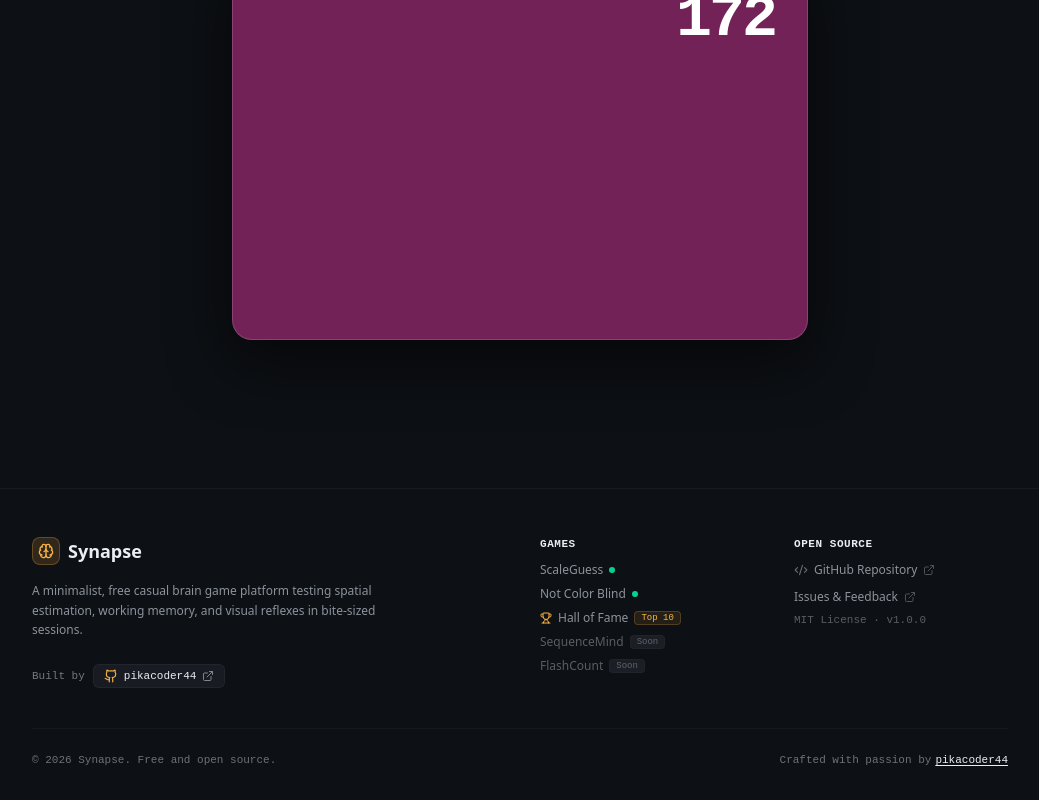
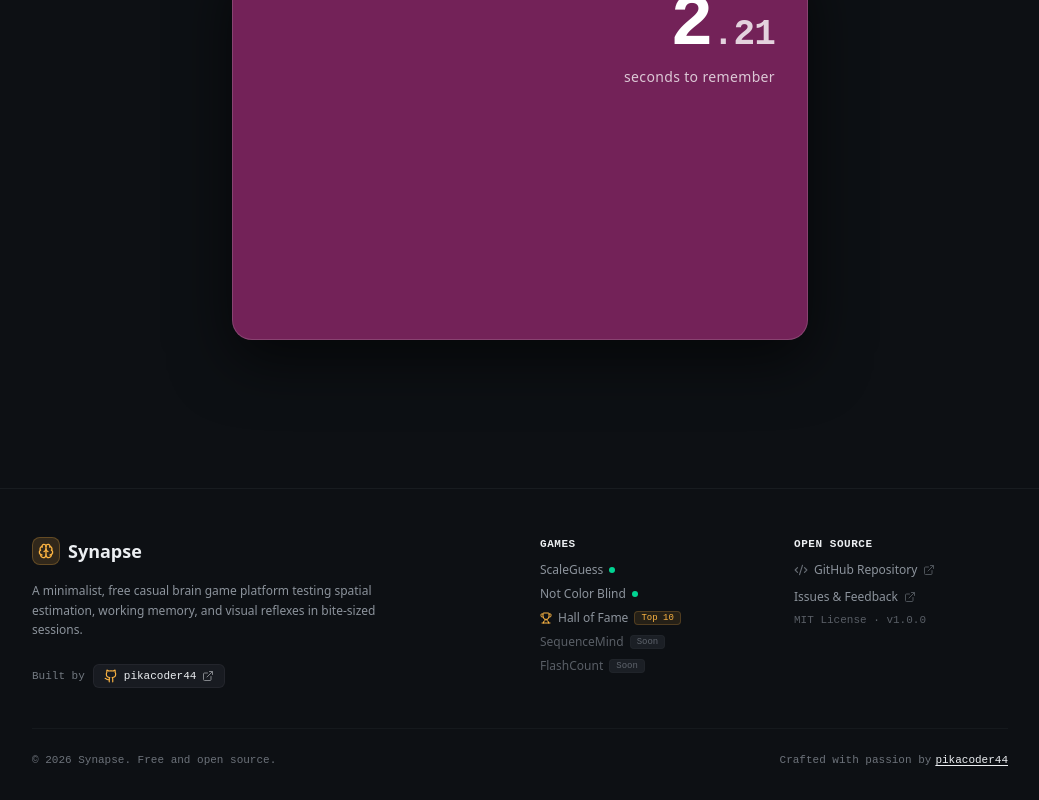
Before and after one commit to pikacoder44/Guess-the-size, a React (Vite) app: page / in a window 1280 px wide. Both pictures are taken after a click on the button "Not Color Blind". Shown: the part 222-1022 px from the top of the page, without its empty margins (120-1159 px from the left). Built offline with nearby package versions, Linux system fonts and the light colour scheme; no server answers; a web font is replaced by a local one.

Commit message:
Fixed ui of NotColorBlind

```diff
--- a/src/games/not-color-blind/NotColorBlindGame.tsx
+++ b/src/games/not-color-blind/NotColorBlindGame.tsx
@@ -11,8 +11,7 @@ import {
 } from "./color";
 import { VerticalSlider } from "./VerticalSlider";
 
-const MEMORIZE_START_COUNT = 450;
-const MEMORIZE_DURATION_MS = 4500; // 450 counts smoothly to 0 over 4.5 seconds
+const MEMORIZE_DURATION_MS = 5000; // 5.00 seconds precision countdown
 const RECALL_DURATION_SECONDS = 60;
 
 interface NotColorBlindGameProps {
@@ -24,7 +23,7 @@ export function NotColorBlindGame({ onPhaseChange }: NotColorBlindGameProps) {
   const [phase, setPhase] = useState<GamePhase>("MEMORIZE");
   const [targetColor, setTargetColor] = useState<ColorHSB>(() => randomTargetHsb());
   const [prediction, setPrediction] = useState<ColorHSB>(() => randomPredictionHsb());
-  const [memorizeCount, setMemorizeCount] = useState(MEMORIZE_START_COUNT);
+  const [memorizeRemainingMs, setMemorizeRemainingMs] = useState(MEMORIZE_DURATION_MS);
   const [recallSeconds, setRecallSeconds] = useState(RECALL_DURATION_SECONDS);
   const [result, setResult] = useState<ScoreBreakdown | null>(null);
 
@@ -40,7 +39,7 @@ export function NotColorBlindGame({ onPhaseChange }: NotColorBlindGameProps) {
     setPhase("RECALL");
   }, []);
 
-  // Memorization Stage 450-to-0 Countdown
+  // Memorization Stage 5.00-to-0.00 Precision Countdown
   useEffect(() => {
     if (phase !== "MEMORIZE") return;
 
@@ -49,11 +48,10 @@ export function NotColorBlindGame({ onPhaseChange }: NotColorBlindGameProps) {
 
     const tick = (now: number) => {
       const elapsed = now - startTime;
-      const progress = Math.min(1, elapsed / MEMORIZE_DURATION_MS);
-      const remaining = Math.max(0, Math.round(MEMORIZE_START_COUNT * (1 - progress)));
-      setMemorizeCount(remaining);
+      const remaining = Math.max(0, MEMORIZE_DURATION_MS - elapsed);
+      setMemorizeRemainingMs(remaining);
 
-      if (progress >= 1) {
+      if (remaining <= 0) {
         startRecallPhase();
       } else {
         animId = requestAnimationFrame(tick);
@@ -94,7 +92,7 @@ export function NotColorBlindGame({ onPhaseChange }: NotColorBlindGameProps) {
     const newTarget = randomTargetHsb();
     setTargetColor(newTarget);
     setPrediction(randomPredictionHsb());
-    setMemorizeCount(MEMORIZE_START_COUNT);
+    setMemorizeRemainingMs(MEMORIZE_DURATION_MS);
     setRecallSeconds(RECALL_DURATION_SECONDS);
     setResult(null);
     setPhase("MEMORIZE");
@@ -134,10 +132,15 @@ export function NotColorBlindGame({ onPhaseChange }: NotColorBlindGameProps) {
   const lowerIsLight = isLightColor(targetColor);
   const targetIsLight = isLightColor(targetColor);
 
+  // Precision 5.00s countdown format (seconds + 2-digit milliseconds)
+  const totalHundredths = Math.max(0, Math.floor(memorizeRemainingMs / 10));
+  const sec = Math.floor(totalHundredths / 100);
+  const msStr = (totalHundredths % 100).toString().padStart(2, "0");
+
   return (
     <div className="w-full flex flex-col items-center justify-center">
       {/* ─────────────────────────────────────────────────────────────
-          PHASE 1: MEMORIZATION STAGE (450-to-0 Counter in Top Right)
+          PHASE 1: MEMORIZATION STAGE (5.00 to 0.00 Precision Countdown)
       ───────────────────────────────────────────────────────────── */}
       {phase === "MEMORIZE" && (
         <div className="w-full max-w-xl flex flex-col items-center gap-6 py-4">
@@ -146,14 +149,22 @@ export function NotColorBlindGame({ onPhaseChange }: NotColorBlindGameProps) {
             className="w-full h-80 sm:h-96 rounded-3xl shadow-[0_20px_60px_rgba(0,0,0,0.6)] border border-white/15 relative overflow-hidden flex flex-col justify-between p-6 sm:p-8 transition-all duration-300"
             style={{ backgroundColor: hsbToCss(targetColor) }}
           >
-            {/* Smooth 450-to-0 Countdown Number in Top-Right (No 'seconds' / 's' unit) */}
-            <div className="absolute top-6 right-6 sm:top-8 sm:right-8 flex flex-col items-end">
-              <span
-                className={`font-mono text-5xl sm:text-6xl font-black tabular-nums tracking-tighter select-none ${
+            {/* Top-Right Precision Countdown: Seconds + 2-digit Milliseconds + 'seconds to remember' */}
+            <div className="absolute top-6 right-6 sm:top-8 sm:right-8 flex flex-col items-end select-none">
+              <div
+                className={`flex items-baseline font-mono tabular-nums tracking-tighter leading-none select-none ${
                   targetIsLight ? "text-neutral-950" : "text-white"
                 }`}
               >
-                {memorizeCount}
+                <span className="text-6xl sm:text-7xl font-black">{sec}</span>
+                <span className="text-3xl sm:text-4xl font-bold opacity-80">.{msStr}</span>
+              </div>
+              <span
+                className={`text-xs sm:text-sm font-medium tracking-wide mt-1.5 opacity-75 ${
+                  targetIsLight ? "text-neutral-950" : "text-white"
+                }`}
+              >
+                seconds to remember
               </span>
             </div>
           </div>
@@ -161,22 +172,12 @@ export function NotColorBlindGame({ onPhaseChange }: NotColorBlindGameProps) {
       )}
 
       {/* ─────────────────────────────────────────────────────────────
-          PHASE 2: RECALL STAGE (Sliders on Left, Prominent Urgent Timer)
+          PHASE 2: RECALL STAGE (Tight 2px Sliders on Left, Prominent Timer)
       ───────────────────────────────────────────────────────────── */}
       {phase === "RECALL" && (
         <div className="w-full max-w-2xl flex flex-col items-center gap-6 py-2">
-          {/* Top HUD Bar: Subtitle on Left, Big Urgent Timer on Right */}
-          <div className="w-full flex items-end justify-between px-1">
-            <div className="flex flex-col gap-0.5">
-              <span className="text-[11px] font-mono uppercase tracking-widest text-muted-foreground/80 font-semibold">
-                Perceptual Recall
-              </span>
-              <span className="text-xs sm:text-sm text-foreground/80 font-medium">
-                Reconstruct target color from memory
-              </span>
-            </div>
-
-            {/* Big Prominent Urgent 60-Second Countdown Timer */}
+          {/* Top HUD Bar: Prominent Urgent Timer in Upper Right (Subtitle text removed) */}
+          <div className="w-full flex items-center justify-end px-1">
             <div className="flex flex-col items-end">
               <span className="text-[10px] font-mono uppercase tracking-widest text-muted-foreground/70 font-semibold mb-0.5">
                 Time Remaining
@@ -196,36 +197,30 @@ export function NotColorBlindGame({ onPhaseChange }: NotColorBlindGameProps) {
             </div>
           </div>
 
-          {/* Interactive Recall Stage: Sliders on the LEFT, Color Preview Card on the RIGHT */}
+          {/* Interactive Recall Stage: Tight 2px Sliders on the LEFT, Color Preview Card on the RIGHT */}
           <div className="flex flex-col sm:flex-row items-center sm:items-stretch justify-center gap-6 sm:gap-8 w-full">
-            {/* 3 Vertical Sliders on the LEFT */}
-            <div className="flex items-center justify-center gap-4 sm:gap-6 shrink-0">
+            {/* 3 Vertical Sliders with exact 2px gap (Zero labels, zero percentage text) */}
+            <div className="flex items-center justify-center gap-[2px] shrink-0">
               <VerticalSlider
-                label="Hue"
                 value={prediction.h}
                 min={0}
                 max={360}
-                unit="°"
                 gradient={hueGradient}
                 onChange={(h) => setPrediction((prev) => ({ ...prev, h }))}
                 ariaLabel="Hue Picker"
               />
               <VerticalSlider
-                label="Saturation"
                 value={prediction.s}
                 min={0}
                 max={100}
-                unit="%"
                 gradient={satGradient}
                 onChange={(s) => setPrediction((prev) => ({ ...prev, s }))}
                 ariaLabel="Saturation Slider"
               />
               <VerticalSlider
-                label="Brightness"
                 value={prediction.b}
                 min={0}
                 max={100}
-                unit="%"
                 gradient={briGradient}
                 onChange={(b) => setPrediction((prev) => ({ ...prev, b }))}
                 ariaLabel="Brightness Slider"
--- a/src/pages/NotColorBlindPage.tsx
+++ b/src/pages/NotColorBlindPage.tsx
@@ -1,15 +1,11 @@
-import { useState } from "react";
 import { ArrowLeft } from "lucide-react";
 import { NotColorBlindGame } from "@/games/not-color-blind/NotColorBlindGame";
-import type { GamePhase } from "@/games/not-color-blind/types";
 
 interface NotColorBlindPageProps {
   onBackToHome: () => void;
 }
 
 export function NotColorBlindPage({ onBackToHome }: NotColorBlindPageProps) {
-  const [phase, setPhase] = useState<GamePhase>("MEMORIZE");
-
   return (
     <main className="flex-1 max-w-4xl w-full mx-auto p-4 sm:p-6 flex flex-col gap-6">
       {/* Sub-navigation & Header Bar */}
@@ -28,29 +24,13 @@ export function NotColorBlindPage({ onBackToHome }: NotColorBlindPageProps) {
             <span className="font-display font-bold text-base sm:text-lg text-foreground tracking-tight shrink-0 whitespace-nowrap">
               Not Color Blind
             </span>
-            <div className="flex items-center flex-nowrap shrink-0 gap-1.5 ml-1 whitespace-nowrap">
-              <span className="text-[11px] font-mono font-bold px-2.5 py-0.5 rounded-full bg-primary/10 text-primary border border-primary/25 whitespace-nowrap shrink-0 inline-flex items-center">
-                HSB Recall
-              </span>
-              <span className="text-[10px] sm:text-[11px] font-mono uppercase tracking-wider px-2 py-0.5 rounded-full bg-secondary text-muted-foreground border border-border hidden sm:inline-block whitespace-nowrap shrink-0">
-                {phase === "MEMORIZE"
-                  ? "Memorize"
-                  : phase === "RECALL"
-                  ? "Recall"
-                  : "Match Result"}
-              </span>
-            </div>
           </div>
-        </div>
-
-        <div className="flex items-center gap-2 text-xs font-mono text-muted-foreground/70 hidden md:flex">
-          <span>Perceptual Memory Recall</span>
         </div>
       </div>
 
       {/* Main Game Surface */}
-      <div className="flex-1 flex flex-col items-center justify-center min-h-[440px]">
-        <NotColorBlindGame onPhaseChange={setPhase} />
+      <div className="flex-1 flex flex-col items-center justify-center min-h-110">
+        <NotColorBlindGame />
       </div>
     </main>
   );
```
Also changed, not shown: src/games/not-color-blind/VerticalSlider.tsx (+3 -18 lines).
